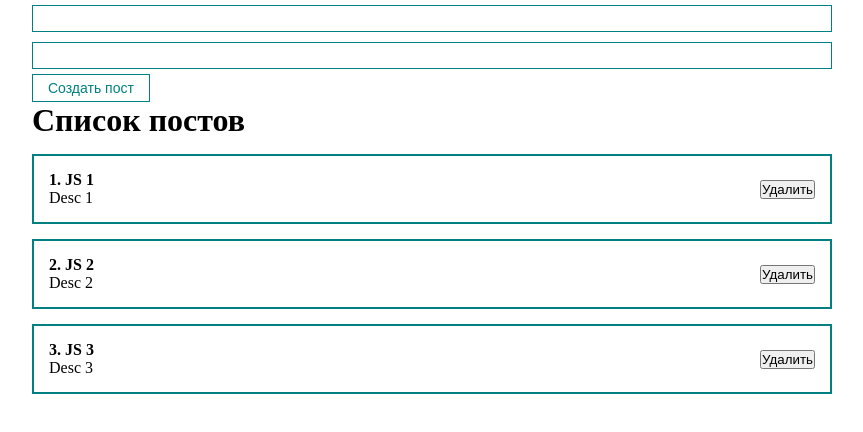
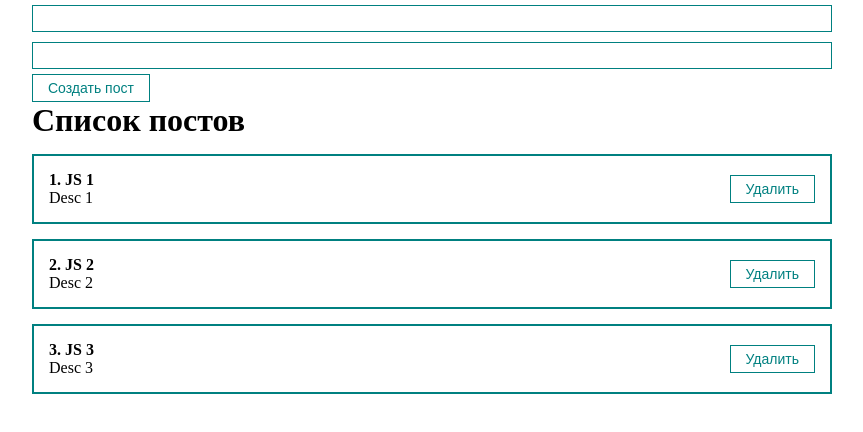
Before and after one commit to iAllBe/react-fundamental, a React (Create React App) app: page / in a window 1280 px wide. Shown: the top 432 px of the page, without its empty margins (208-1071 px from the left). Built offline with nearby package versions, Linux system fonts and the light colour scheme.

Commit message:
add function removePost

```diff
--- a/src/App.js
+++ b/src/App.js
@@ -16,12 +16,17 @@ function App() {
         setPosts([...posts, newPost])
     }
 
+    function removePost(post) {
+        setPosts(posts.filter(p => p.id !== post.id))
+    }
+
   return (
       <div className="App">
           <PostForm create={createPost}/>
           <PostList
               posts={posts}
-              title={'Список постов'}/>
+              title={'Список постов'}
+              remove={removePost}/>
       </div>
   );
 }
--- a/src/components/PostItem.jsx
+++ b/src/components/PostItem.jsx
@@ -1,6 +1,7 @@
 import React from 'react';
+import MyButton from "./UI/button/MyButton";
 
-const PostItem = ({post, number}) => {
+const PostItem = ({post, number, remove}) => {
     return (
         <div>
             <div className="post">
@@ -9,7 +10,7 @@ const PostItem = ({post, number}) => {
                     <div>{post.body}</div>
                 </div>
                 <div className="post__btns">
-                    <button>Удалить</button>
+                    <MyButton onClick={() => remove(post)}>Удалить</MyButton>
                 </div>
             </div>
         </div>
--- a/src/components/PostList.jsx
+++ b/src/components/PostList.jsx
@@ -1,7 +1,7 @@
 import React from 'react';
 import PostItem from "./PostItem";
 
-const PostList = ({posts, title}) => {
+const PostList = ({posts, title, remove}) => {
     return (
         <div>
             <h1>{title}</h1>
@@ -9,7 +9,9 @@ const PostList = ({posts, title}) => {
                 <PostItem
                     post={post}
                     key={post.id}
-                    number={index + 1}/>
+                    number={index + 1}
+                    remove={remove}
+                />
             )}
         </div>
     );
```
